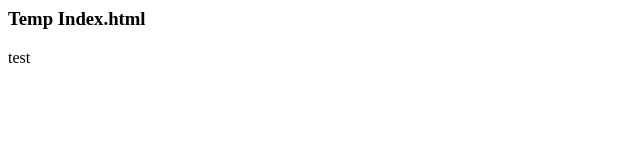
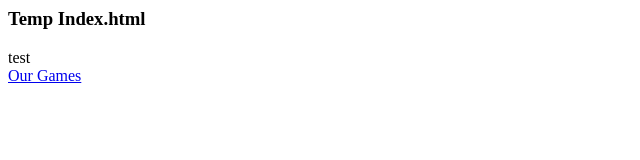
Before and after one commit to KarmaMK/ICTSite, a plain HTML site: page index.html in a window 1280 px wide. Shown: the full height of the page, 0-640 px from the left. Drawn offline with Linux system fonts and the light colour scheme.

Commit message:
Update index.html

```diff
--- a/index.html
+++ b/index.html
@@ -4,6 +4,6 @@
   </head>
   <body>
     <h3>Temp Index.html</h3>
-    <p>test</p>
+    <p>test<br> <a href="karmamk.github.io/ICTSite/games.html"> Our Games</a></p>
   </body>
 </html>
```
